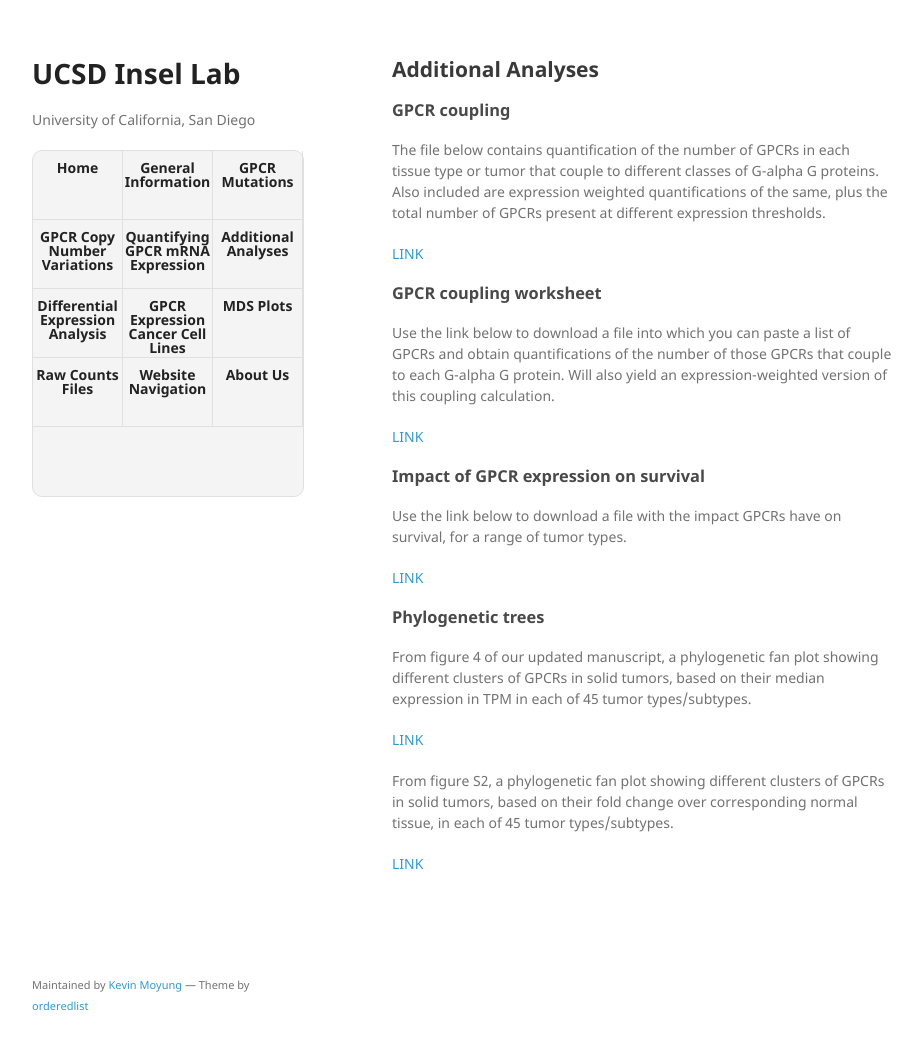
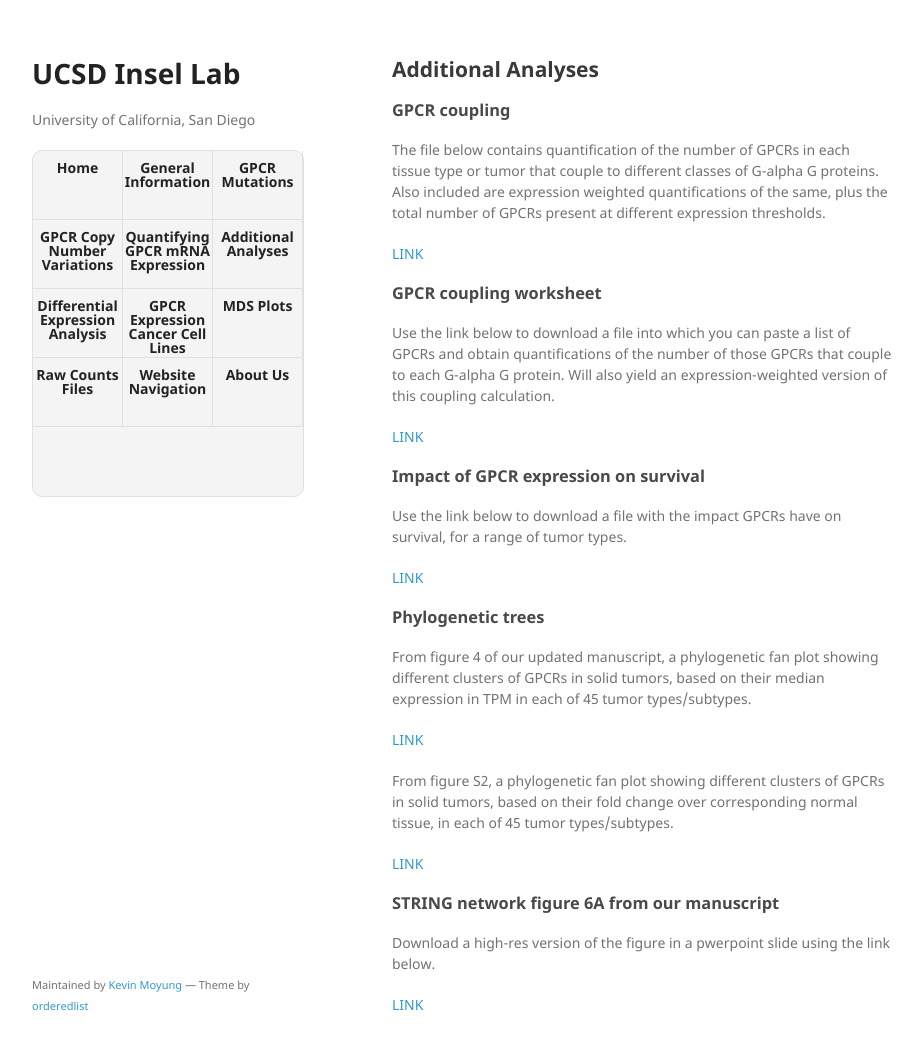
Before and after one commit to insellab/insellab.github.io, a Jekyll site: the page built from analyses.md, in a window 1280 px wide and 1085 px high. Shown: the top 1050 px of the window, without its empty margins (178-1100 px from the left). Built offline with Jekyll 4.4.1, drawn with Linux system fonts in a browser that asks for light colours; our own code applies the rules of GitHub Pages for plain Markdown files.

Commit message:
Update analyses.md

```diff
--- a/analyses.md
+++ b/analyses.md
@@ -38,3 +38,10 @@ From figure 4 of our updated manuscript, a phylogenetic fan plot showing differe
 From figure S2,  a phylogenetic fan plot showing different clusters of GPCRs in solid tumors, based on their fold change over corresponding normal tissue, in each of 45 tumor types/subtypes.
 
 [LINK](https://drive.google.com/open?id=1Te3Ha8rMzo1KQDT_jHkG6ZYlzvmBJiMX)
+
+
+### STRING network figure 6A from our manuscript
+
+Download a high-res version of the figure in a pwerpoint slide using the link below.
+
+[LINK](https://drive.google.com/open?id=18MU3xSjVZ-DljTdi62kOxjZAYXeKc55L)
```
